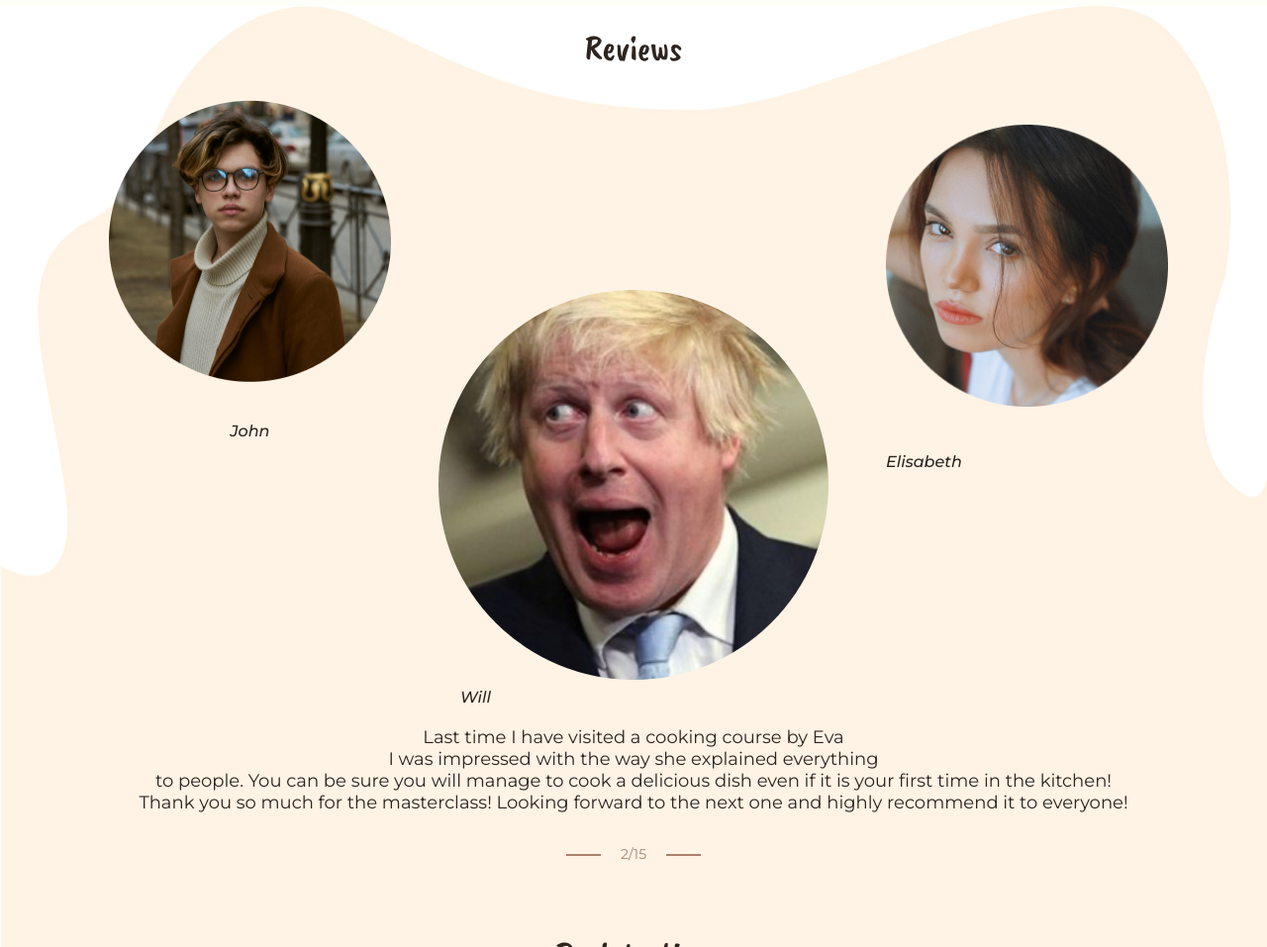
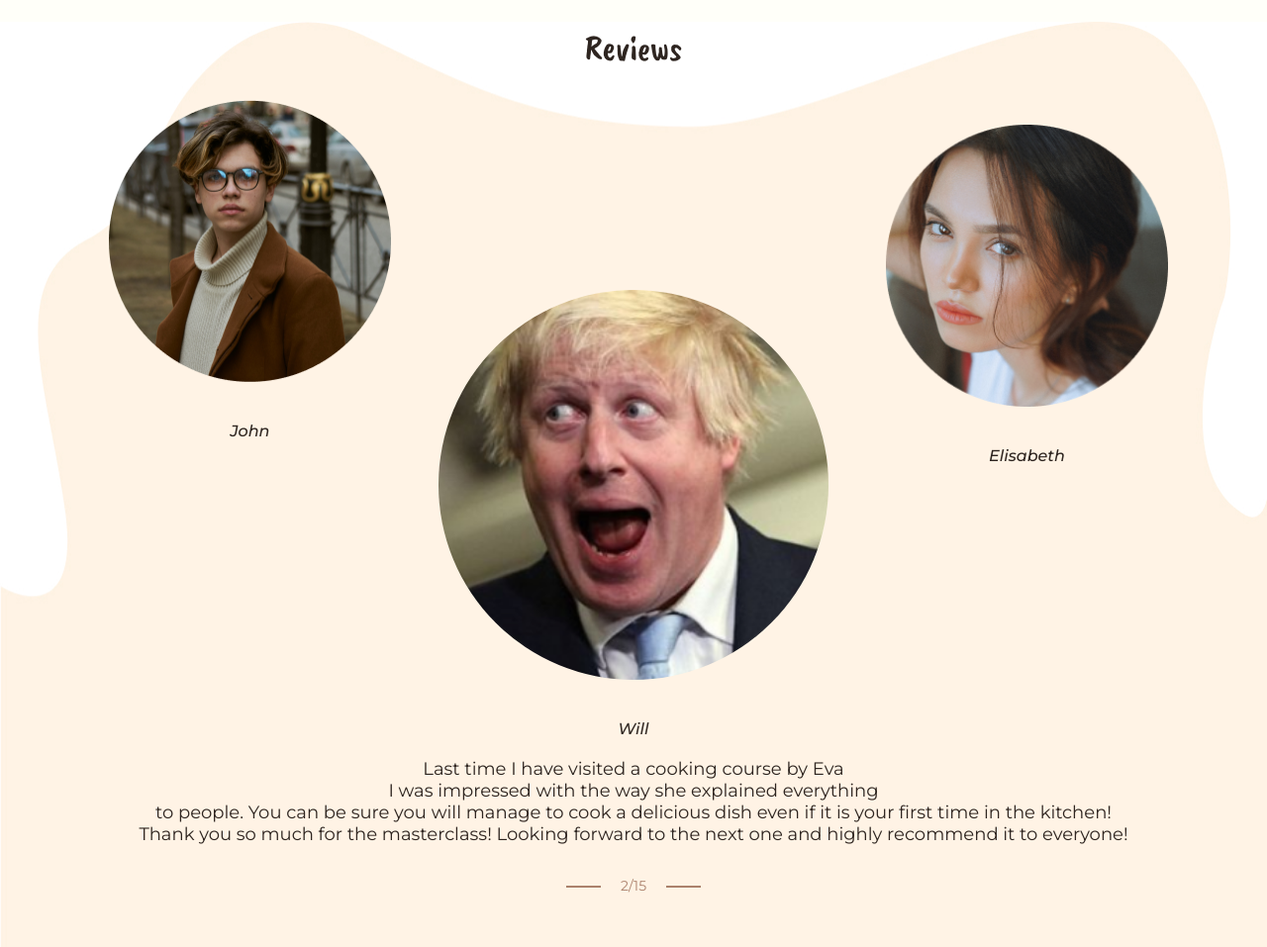
Before and after one commit to poohyou/donut1, a plain HTML site: page index.html in a window 1280 px wide. Shown: the part 1840-2797 px from the top of the page at 99% size. Drawn offline with nearby package versions, Linux system fonts and the light colour scheme.

Commit message:
Изменения с тарелкой

```diff
--- a/index.html
+++ b/index.html
@@ -607,14 +607,14 @@ received multiple awards
 
 
 
-              <svg class="reviwes__star reviwes__star--desc">
+              <svg class="reviwes__star">
                 <use href="./images/sprite/symbol-defs.svg#icon-rateful"> </use>
               </svg>
 
 
 
 
-              <p class="reviwes__name reviwes__name--desc">Will</p>
+              <p class="reviwes__name ">Will</p>
 
               <p class="reviwes__text">Last time I have visited a cooking course by Eva
                 I was impressed with the way she explained everything
@@ -675,12 +675,15 @@ received multiple awards
     </div>
 
 
+
+
+
     <div class="reviwes__hidden reviwes__hidden--two">
 
 
 
 
-        <picture>
+
 
             <picture>
 
--- a/sass/components/layouts/_revies.scss
+++ b/sass/components/layouts/_revies.scss
@@ -255,12 +255,7 @@ align-items: center;
             margin-bottom: 32px;
         }
 
-        &__star--desc {
-            position: absolute;
 
-            left: 195px;
-            bottom: 175px;
-            }
 
 
 
@@ -290,10 +285,7 @@ align-items: center;
 
         }
 
-        &__name--desc {
-            display: inline-block;
-            width: 350px;
-        }
+
 
 
 
```
Also changed, not shown: sass/components/layouts/_footer.scss (+11 -1 lines), css/main.css, css/main.min.css, 2 other files.
